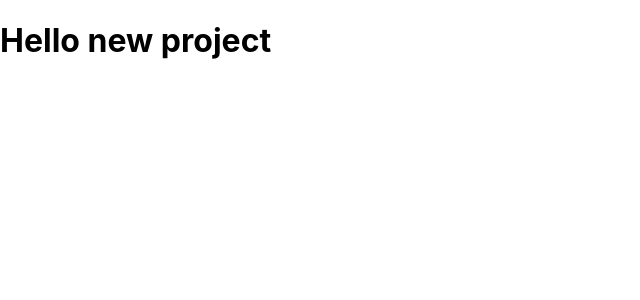
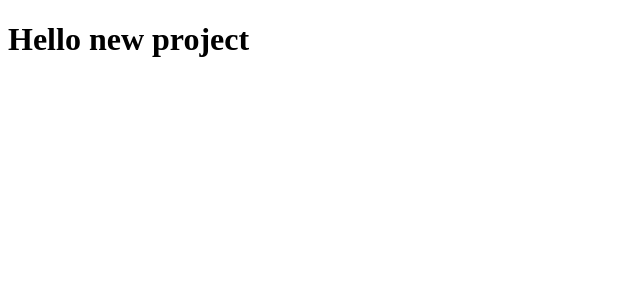
Before and after one commit to phucvo0709/React---React-Router---Redux, a React (Create React App) app: page / in a window 1280 px wide. Shown: the top 300 px of the page, without its empty margins (0-640 px from the left). Built offline with nearby package versions, Linux system fonts and the light colour scheme.

Commit message:
add directory redux

```diff
--- a/src/index.css
+++ /dev/null
@@ -1,14 +0,0 @@
-body {
-  margin: 0;
-  padding: 0;
-  font-family: -apple-system, BlinkMacSystemFont, "Segoe UI", "Roboto", "Oxygen",
-    "Ubuntu", "Cantarell", "Fira Sans", "Droid Sans", "Helvetica Neue",
-    sans-serif;
-  -webkit-font-smoothing: antialiased;
-  -moz-osx-font-smoothing: grayscale;
-}
-
-code {
-  font-family: source-code-pro, Menlo, Monaco, Consolas, "Courier New",
-    monospace;
-}
--- a/src/index.js
+++ b/src/index.js
@@ -1,7 +1,6 @@
 import React from 'react';
 import ReactDOM from 'react-dom';
-import './index.css';
-import App from './App';
+import App from './components/App';
 import * as serviceWorker from './serviceWorker';
 
 ReactDOM.render(<App />, document.getElementById('root'));
```
Also changed, not shown: package.json (+8 -1 lines), src/components/Layouts/AuthLayout.js (added, +25 -0 lines), src/components/Layouts/PublicLayout.js (added, +11 -0 lines), src/components/UI/Loading.js (added, +7 -0 lines), src/utils/setAuthToken.js (added, +13 -0 lines), src/validation/is-empty.js (added, +7 -0 lines), src/components/App.js (renamed from src/App.js), 1 other file (tests, documents, lock files or other folders).
